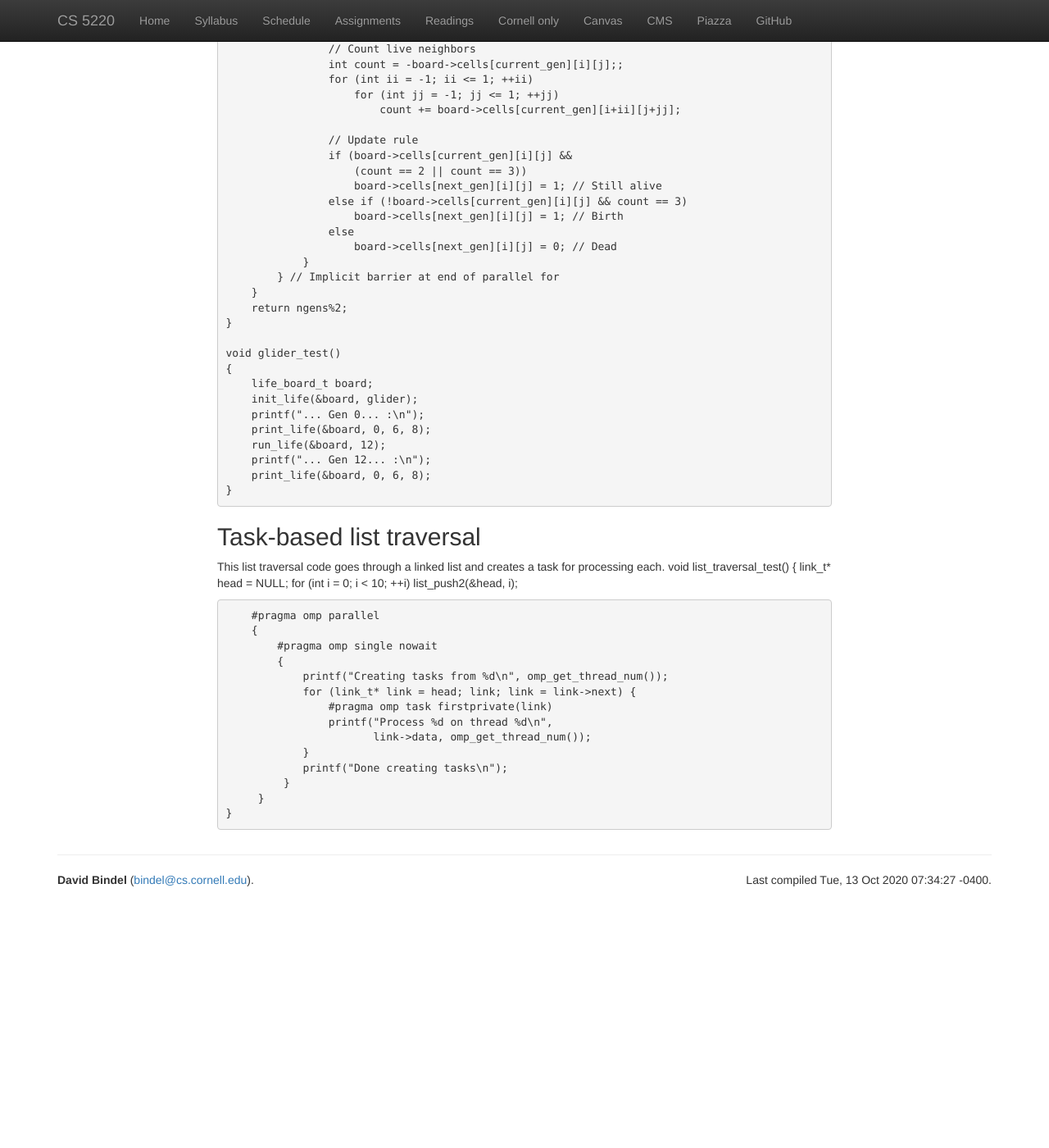
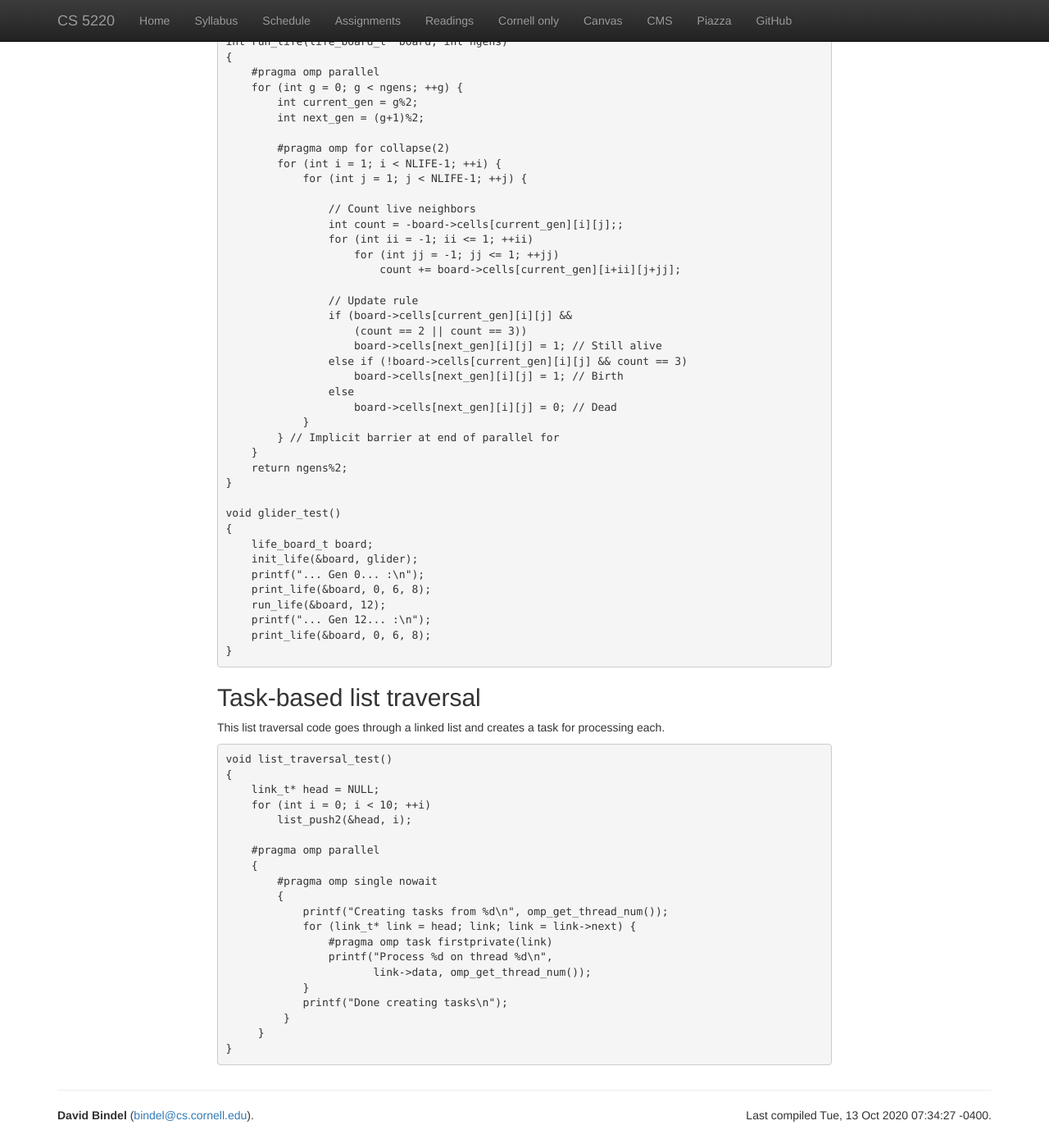
Before and after one commit to cs5220-f20/web, a Jekyll site: the page built from web/lec/2020-10-13-demos.html, in a window 1280 px wide and 1400 px high, scrolled down 4569 px. Shown: the whole window at 82% size. Built offline with Jekyll 4.4.1, drawn with Linux system fonts in a browser that asks for light colours; nearby versions of some CDN libraries; before the commit the page ends 5682 px from its top, so only the background shows below that; some of the changed text lies outside the part shown.

Commit message:
Fix code blocks not properly quoted before.

```diff
--- a/web/lec/2020-10-13-demos.html
+++ b/web/lec/2020-10-13-demos.html
@@ -124,7 +124,18 @@
     free_list(l);
 }</code></pre>
 <h2 id="atomic-updates">Atomic updates</h2>
-<p>The mo common use of atomic operations is to update small shared data items - counters, most often. void count_evens() { int counts[2] = {0, 0}; #pragma omp parallel for for (int i = 0; i &lt; 100; ++i) { int which_counter = (i % 2); #pragma omp atomic counts[which_counter]++; } printf(“For 0 to 99: %d evens, %d odds”, counts[0], counts[1]); }</p>
+<p>The mo common use of atomic operations is to update small shared data items - counters, most often.</p>
+<pre><code>void count_evens()
+{
+    int counts[2] = {0, 0};
+    #pragma omp parallel for
+    for (int i = 0; i &lt; 100; ++i) {
+        int which_counter = (i % 2);
+        #pragma omp atomic
+        counts[which_counter]++;
+    }
+    printf(&quot;For 0 to 99: %d evens, %d odds\n&quot;, counts[0], counts[1]);
+}</code></pre>
 <h2 id="barrier-based-synchronization">Barrier-based synchronization</h2>
 <p>Barrier-based synchronization is particularly useful when we have computations organized into distinct time steps or phases, with each step depending on data written in the previous step. We’ve seen a few such computations, including the 1D wave equation. For this example, without attempting to make anything go fast, let’s try the Game of Life.</p>
 <p>We start with some (non-parallel) setup. We’ll use a simple glider pattern to test things out - this pattern translates by one cell horizontally and vertically once every four generations.</p>
@@ -210,8 +221,14 @@
     print_life(&amp;board, 0, 6, 8);
 }</code></pre>
 <h2 id="task-based-list-traversal">Task-based list traversal</h2>
-<p>This list traversal code goes through a linked list and creates a task for processing each. void list_traversal_test() { link_t* head = NULL; for (int i = 0; i &lt; 10; ++i) list_push2(&amp;head, i);</p>
-<pre><code>    #pragma omp parallel
+<p>This list traversal code goes through a linked list and creates a task for processing each.</p>
+<pre><code>void list_traversal_test()
+{
+    link_t* head = NULL;
+    for (int i = 0; i &lt; 10; ++i)
+        list_push2(&amp;head, i);
+
+    #pragma omp parallel
     {
         #pragma omp single nowait
         {
```
